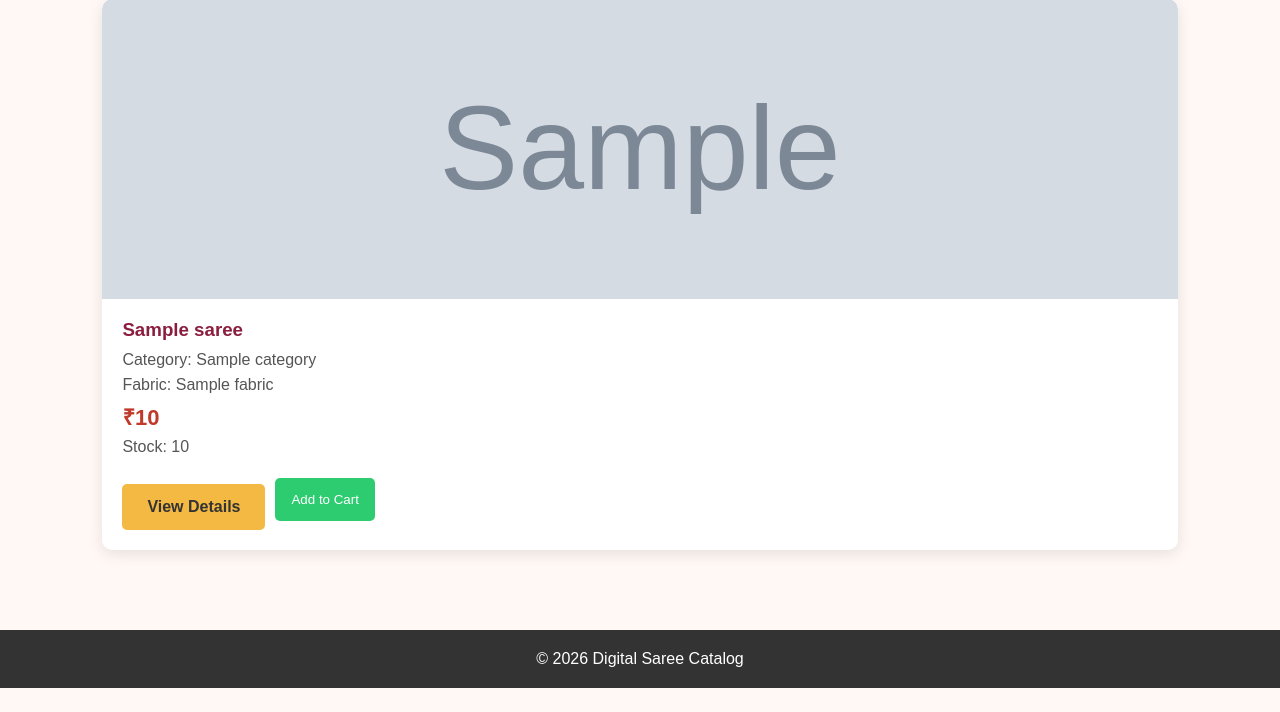
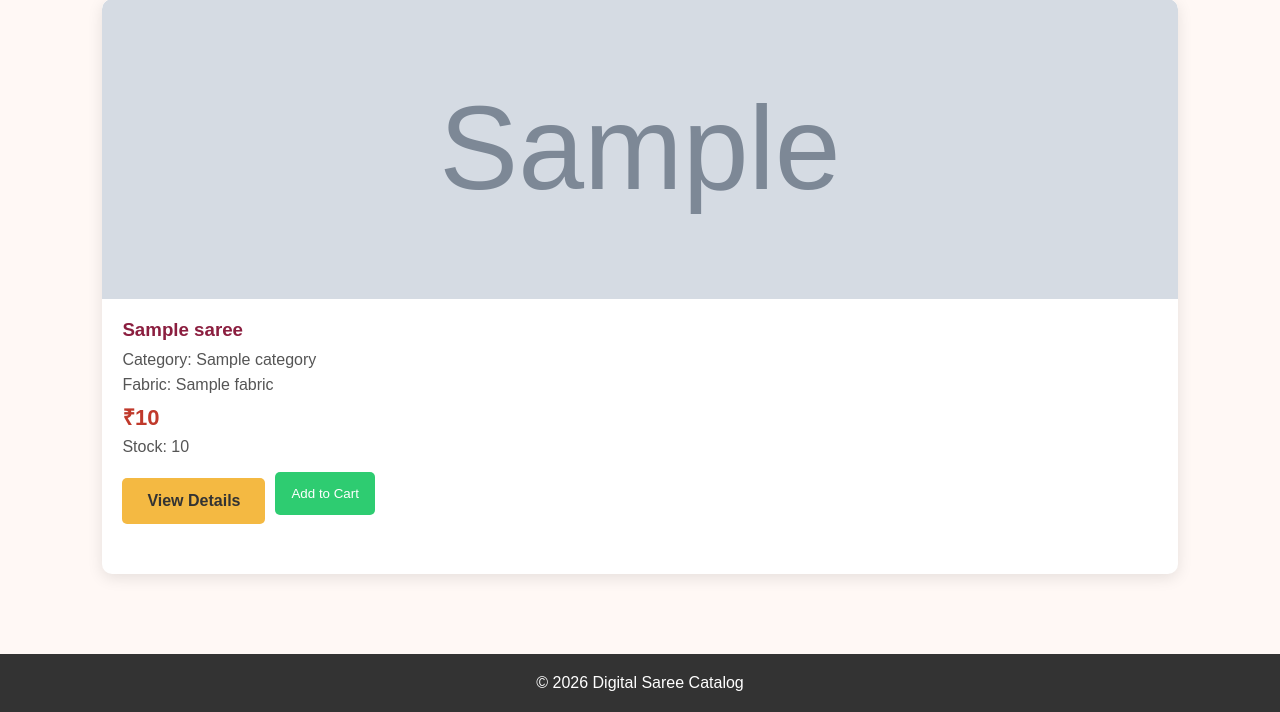
Before and after one commit to Navya1919Sri/Digital-Saree-Catalog-And-Online-Mangement-System, a Flask app: page /catalog in a window 1280 px wide. Shown: the part 302-1014 px from the top of the page. Before the commit the page ends 990 px from the top, so only its background shows below. Run offline with Flask 3, Linux system fonts and the light colour scheme; tables that the repository leaves empty hold one stand-in row (values such as "Sample post"); grey boxes marked "Sample" are stand-in pictures; a database or web service that is not in the repository returns one stand-in record (values such as "Sample title"); some libraries are stand-ins or nearby versions.

```diff
--- a/static/css/style.css
+++ b/static/css/style.css
@@ -1432,7 +1432,7 @@ footer {
 .btn-group {
     display: flex;
     gap: 10px;
-    margin-top: 13px;
+    margin-bottom: 30px;
     align-items: center;
 }
 .btn-cart {
```
